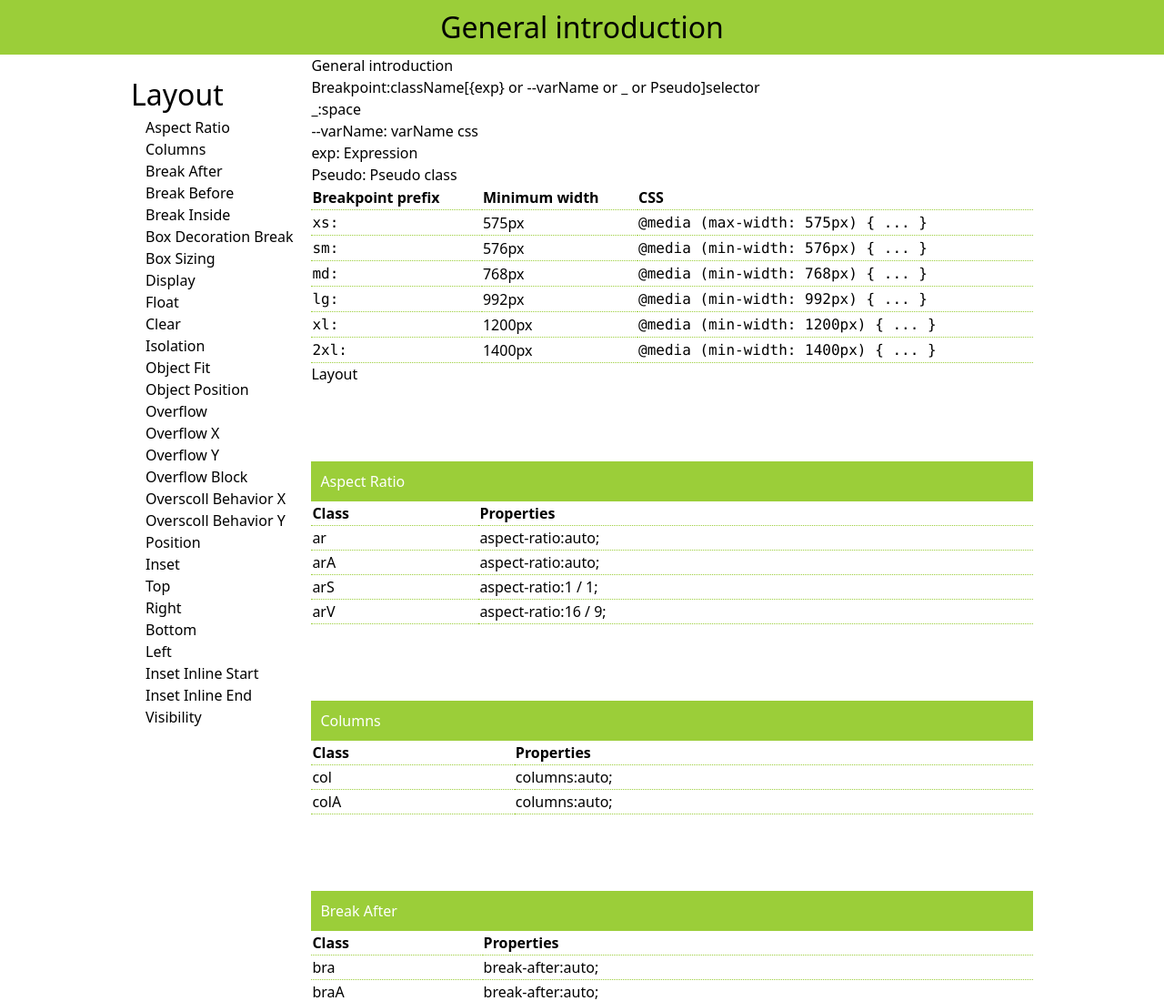
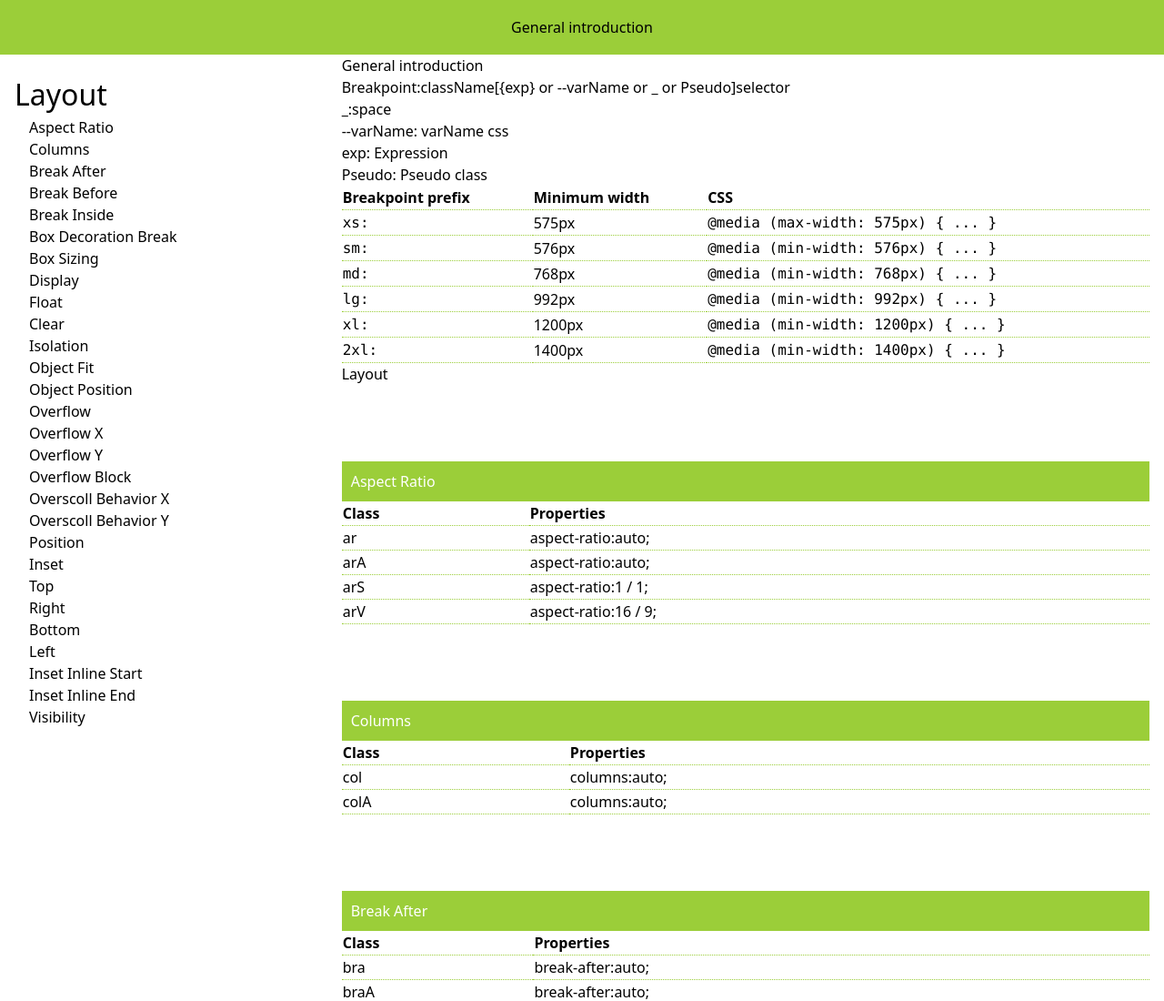
Before and after one commit to vuits24/tfldwcss, a plain HTML site: page index.html in a window 1280 px wide. Shown: the top 1100 px of the page at 91% size. Drawn offline with Linux system fonts and the light colour scheme.

Commit message:
Update index.html
i3

```diff
--- a/index.html
+++ b/index.html
@@ -61,20 +61,32 @@
     </style>
 </head>
 <body>
-    <div class="h60px bgc--cg dF fxdC jcC aiC ovyS posSt t0px">
-        <div class="fsi2rem">General introduction</div></div>
-    <div class="dF maw--lg mxA">
-        <div class="menu w20%">
-
-        </div>
+     <div class="h60px bgc--cg dF fxdC jcC aiC oflyS posSt t0px">
+        <div class="fns2rem">General introduction</div>
+    </div>
+    <div class="dF mw--lg mxA px1rem">
+        <div class="menu w{clamp(300px_20%_350px)} c--cg_a:target"></div>
         <div class="content fx1 p10px_h3 bgc--cg_h3 c--cw_h3 bdb{1px_dotted_var(--cg)}_tr"></div>
-       </div>
+    </div>
        <script>
 
         addEventListener("DOMContentLoaded", (e) => {
 
         document.querySelector(".menu").innerHTML = __code.genMenuDoc();
         document.querySelector(".content").innerHTML = __code.genContentDoc();
+            setTimeout(() => {
+            if (window.location.hash) {
+            const hash = window.location.hash.substring(1);
+            const targetElement = document.getElementById(hash);
+
+            if (targetElement) {
+                targetElement.scrollIntoView({
+                    behavior: "smooth",
+                    block: "start"
+                });
+            }
+        }
+        }, 10);
       });
       </script>
 </body>
```
